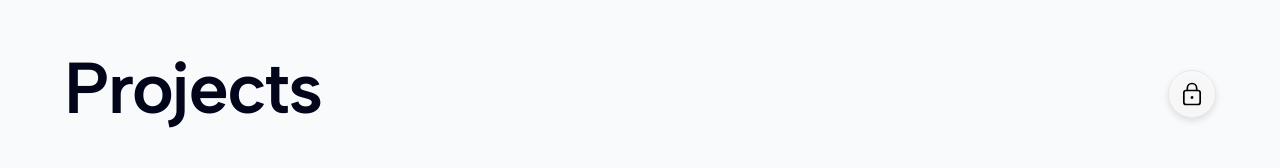
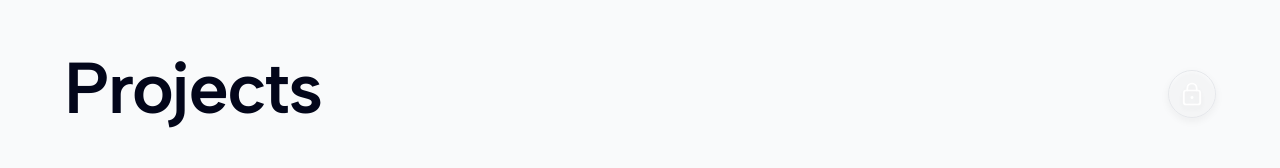
Before and after one commit to kunalbhat/portfolio-2025, a Next.js app: page /work in a window 1280 px wide. Shown: the part 172-340 px from the top of the page. Built offline with nearby package versions, Linux system fonts and the light colour scheme.

Commit message:
headline update

```diff
--- a/src/app/globals.css
+++ b/src/app/globals.css
@@ -96,7 +96,8 @@
     @apply bg-(--accent) text-(--fg);
   }
 
-  ::selection {
+  [data-theme="dark"] h2 a,
+  [data-theme="dark"] p a {
     background: var(--accent);
     color: var(--bg);
   }
--- a/src/app/page.tsx
+++ b/src/app/page.tsx
@@ -12,7 +12,7 @@ export default function Home() {
         <header className="max-w-8xl my-8 md:mb-16">
           <AnimatedHeadline
             className="my-16 md:mt-16 md:mb-24 font-semibold"
-            text="Product designer with experience as a PM and engineer."
+            text="Hi, I'm Kunal - a product designer with PM and engineering experience."
           />
           <h2 className="mb-12 md:mb-24">
             Currently at{" "}
--- a/src/app/work/page.tsx
+++ b/src/app/work/page.tsx
@@ -127,7 +127,7 @@ export default function WorkPage() {
               ref={triggerRef}
               onClick={revealInput}
               disabled={isUnlocked}
-              className="h-12 w-12 rounded-full grid place-items-center border border-(--border) bg-(--bg-overlay) drop-shadow-md cursor-pointer disabled:cursor-default"
+              className="h-12 w-12 rounded-full grid place-items-center border border-(--border) bg-[rgba(255,255,255,0.25)] hover:bg-[rgba(255,255,255,0.4)] transition-colors drop-shadow-md cursor-pointer disabled:cursor-default"
               aria-label={
                 isUnlocked ? "Portfolio unlocked" : "Enter portfolio password"
               }
@@ -141,7 +141,7 @@ export default function WorkPage() {
                 alt={isUnlocked ? "Unlocked" : "Locked"}
                 width={32}
                 height={32}
-                className="h-7 w-7"
+                className="h-7 w-7 invert"
                 priority
               />
             </button>
```
